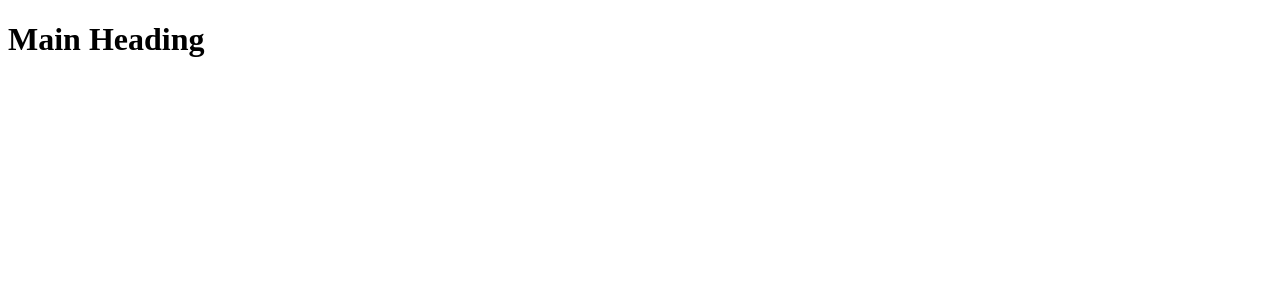
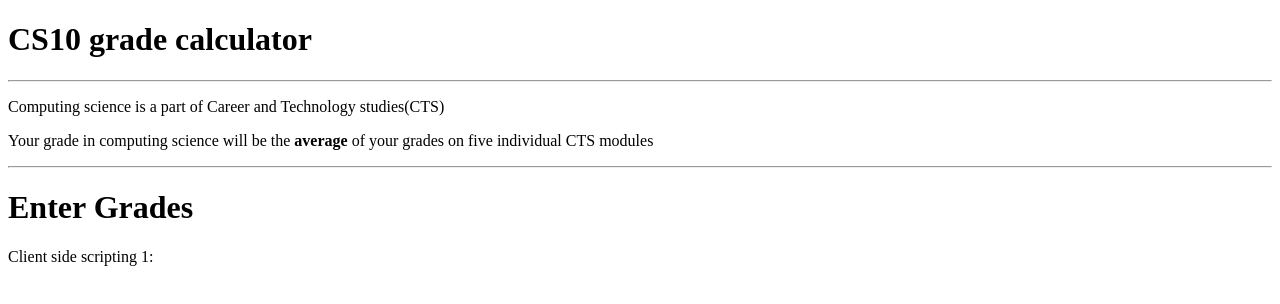
Before and after one commit to Bigkid6999/Grade-calculator-gui, a plain HTML site: page index.html in a window 1280 px wide. Drawn offline with Linux system fonts and the light colour scheme.

Commit message:
Update index.html

```diff
--- a/index.html
+++ b/index.html
@@ -1,11 +1,20 @@
 <!DOCTYPE html>
 <html>
   <head>
-    <title>Page Title</title>
+    <title>Grade Calculator</title>
     <link rel="stylesheet" href="style.css" />
     <script defer src="main.js"></script>
   </head>
   <body>
-    <h1>Main Heading</h1>
+    <h1>CS10 grade calculator</h1>
+    <hr>
+     <p>
+Computing science is a part of Career and Technology studies(CTS)
+    </p>
+    <p>
+      Your grade in computing science will be the <strong>average</strong> of your grades on five individual CTS modules</p>
+      <hr>
+      <h1>Enter Grades</h1>
+      Client side scripting 1:<input="number"
   </body>
 </html>
```
